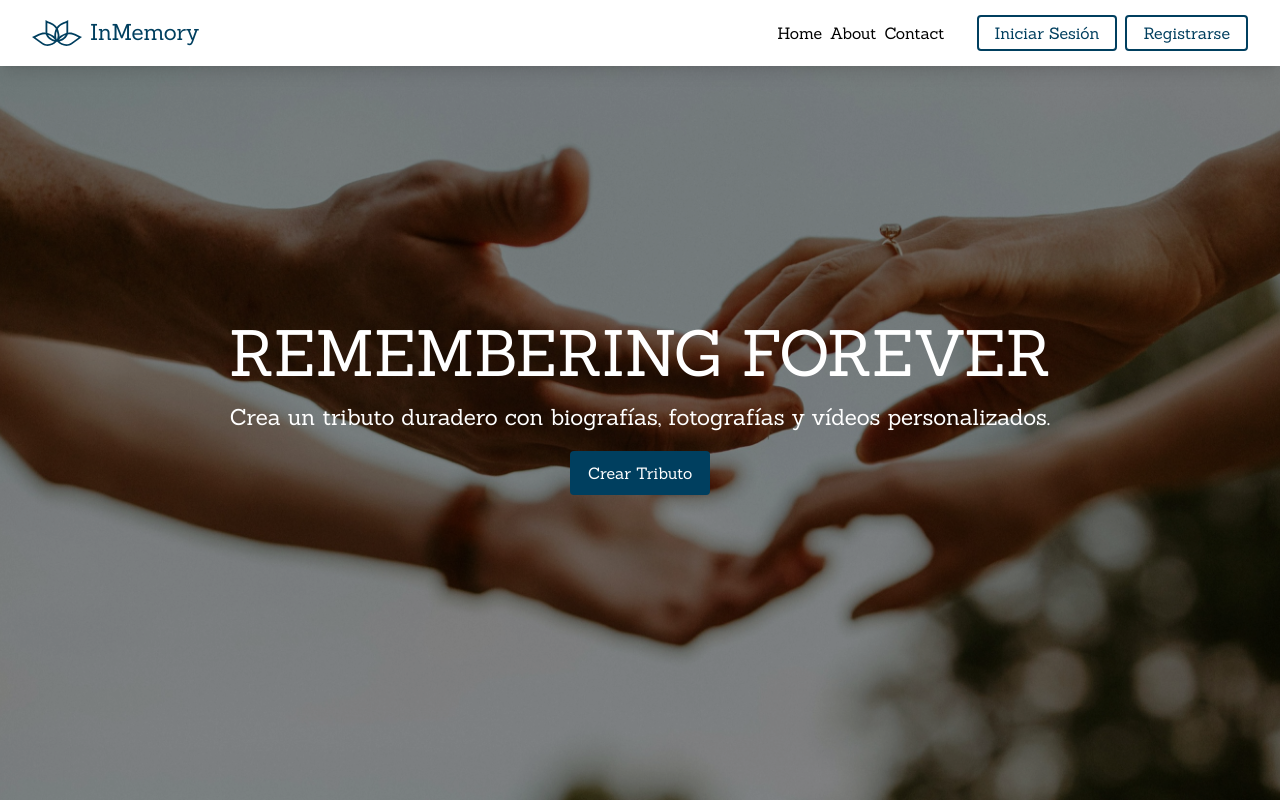
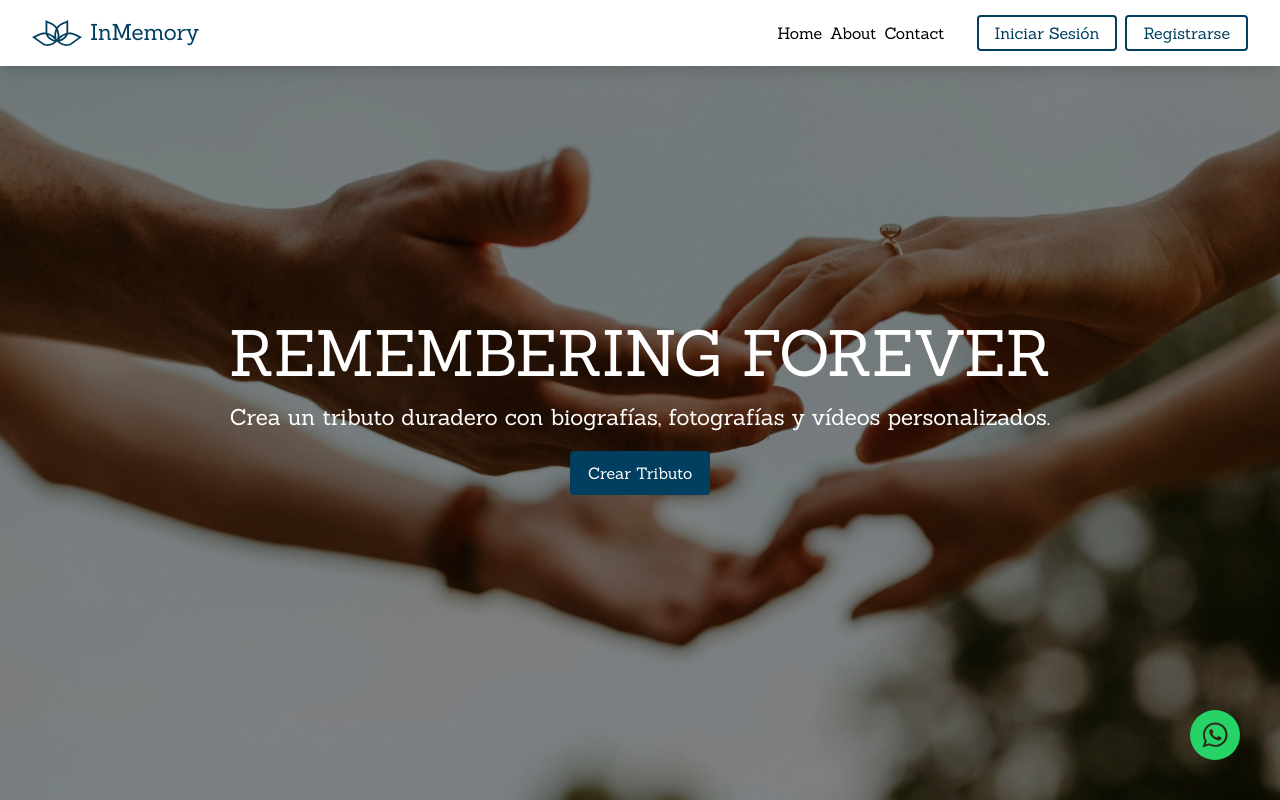
Before and after one commit to Valen89hh/InMemory, a Next.js app: page / in a window 1280 px wide. Shown: the top 800 px of the page. Built offline with nearby package versions, Linux system fonts and the light colour scheme; no server answers.

Commit message:
add chat whatsapp

```diff
--- a/src/app/page.tsx
+++ b/src/app/page.tsx
@@ -10,6 +10,7 @@ import { useEffect } from "react";
 import AOS from 'aos';
 import 'aos/dist/aos.css';
 import Link from "next/link";
+import ChatWhatsapp from "@/components/widgets/chat-whatsapp";
 
 export default function Home() {
 
@@ -24,6 +25,7 @@ export default function Home() {
         <HowItWork/>
         <Banner/>
         <Testimonios/>
+        <ChatWhatsapp/>
     </>
   );
 }
--- a/src/components/footer.tsx
+++ b/src/components/footer.tsx
@@ -53,13 +53,13 @@ const Footer = () => {
                 </div>
                 <div className="flex flex-col xs:flex-row gap-4 py-4 justify-between items-center border-t-2 border-solid border-white">
                     <div className="flex gap-3">
-                        <Link className="p-1 border-solid border-white border-2 rounded-full" href={"https://ohafd"}>
+                        <Link className="p-1 border-solid border-white border-2 rounded-full" target="_blank" href={"https://wa.me/51993672965?text=Hola,%20me%20gustaría%20obtener%20más%20información."}>
                             <Whatsapp width={20} height={20}/>
                         </Link>
-                        <Link className="p-1 border-solid border-white border-2 rounded-full" href={"https://www.facebook.com/share/rNUXp3qYhKKCPrXZ/?mibextid=qi2Omg"}>
+                        <Link className="p-1 border-solid border-white border-2 rounded-full" target="_blank" href={"https://www.facebook.com/profile.php?id=61564713278731"}>
                             <Facebook width={20} height={20}/>
                         </Link>
-                        <Link className="p-1 border-solid border-white border-2 rounded-full" href={"https://ohafd"}>
+                        <Link className="p-1 border-solid border-white border-2 rounded-full" target="_blank" href={"https://www.instagram.com/inmemory.pe/"}>
                             <Instagram width={20} height={20}/>
                         </Link>
                     </div>
--- /dev/null
+++ b/src/components/widgets/chat-whatsapp.tsx
@@ -0,0 +1,15 @@
+import { SocialIcon } from "react-social-icons";
+
+const ChatWhatsapp = () => {
+    return (
+        <div className="fixed bottom-10 right-10 z-20">
+            <SocialIcon
+                network="whatsapp"
+                href={"https://wa.me/51993672965?text=Hola,%20me%20gustaría%20obtener%20más%20información."}
+                target="_blank" rel="noopener noreferrer"
+            />
+        </div>
+     );
+}
+
+export default ChatWhatsapp;
```
